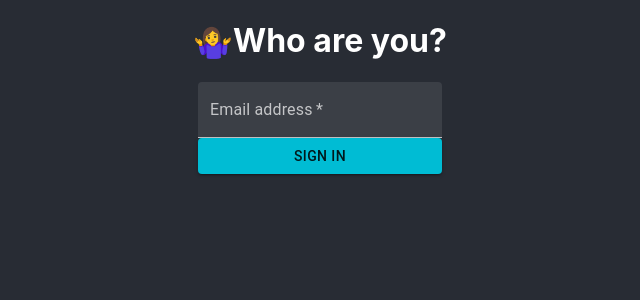
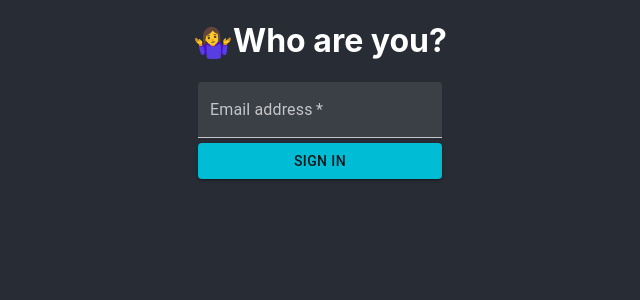
Before and after one commit to Fyvel/fy-shared-list, a React (Create React App) app: page /signin in a window 1280 px wide. Shown: the top 300 px of the page, without its empty margins (320-960 px from the left). Built offline with nearby package versions, Linux system fonts and the light colour scheme; no server answers.

Commit message:
setting up passwordless authentication

```diff
--- a/package.json
+++ b/package.json
@@ -25,7 +25,7 @@
     "typescript": "~3.7.2"
   },
   "scripts": {
-    "start": "react-scripts start",
+    "start": "react-scripts start .env",
     "build": "react-scripts build",
     "test": "react-scripts test",
     "eject": "react-scripts eject"
--- a/src/authentication/AuthContext.tsx
+++ b/src/authentication/AuthContext.tsx
@@ -1,14 +1,10 @@
 import React, { useState, useMemo, createContext } from "react"
+import { User } from "firebase/app"
 
-export type User = {
-    firstname: string,
-    lastname: string,
-    claims: { id: string, name: string }[]
-}
 
 export const initialAuthCtx = {
     user: null as User | null,
-    handleLogin: (user: User) => { },
+    handleLogin: (user: User | null) => { },
     handleLogout: () => { }
 }
 
--- a/src/components/Login/Login.module.scss
+++ b/src/components/Login/Login.module.scss
@@ -1,4 +1,8 @@
 .Form {
   display: flex;
   flex-flow: column nowrap;
+
+  .btn {
+    margin: 5px 0;
+  }
 }
--- a/src/components/Login/index.tsx
+++ b/src/components/Login/index.tsx
@@ -2,17 +2,17 @@ import React from 'react';
 import styles from './Login.module.scss'
 import { Button, TextField } from '@material-ui/core';
 import { useForm } from 'react-hook-form';
+import { stringify } from 'querystring';
 
 type Props = {
     handleLogin: (args: any) => void
 }
 export default function Login(props: Props) {
-    const { register, handleSubmit, watch, errors } = useForm()
+    const { register, handleSubmit } = useForm()
 
-    console.log(watch('email')) // watch input value by passing the name of it
-
-    const onSubmit = (data: any) => {
+    const onSubmit = (data: Record<string, any>) => {
         console.log(data)
+        props.handleLogin(data.email)
     }
 
     return (
@@ -25,21 +25,12 @@ export default function Login(props: Props) {
                 variant="filled"
                 type="email"
             />
-            <Button type="submit"
+            <Button className={styles.btn}
+                type="submit"
                 variant="contained"
                 color="primary">
                 SIGN IN
             </Button>
         </form>
     )
-    // return (
-    //     <>
-    //         <Button
-    //             variant="contained"
-    //             color="primary"
-    //             onClick={props.handleLogin}>
-    //             SIGN IN
-    //         </Button>
-    //     </>
-    // )
 }
--- a/src/containers/SignIn.tsx
+++ b/src/containers/SignIn.tsx
@@ -1,29 +1,71 @@
-import React from 'react';
-import { useAuthContext, User } from '../authentication';
+import React, { useState } from 'react';
+import { useAuthContext } from '../authentication';
 import Login from '../components/Login';
+import useFirebase from '../hooks/useFirebase';
+
+const SETTINGS = {
+    // Your redirect URL
+    url: 'http://localhost:3000/signin',
+    handleCodeInApp: true,
+}
 
 export default function SignIn({ callback }: { callback: () => void }) {
-    const { handleLogin } = useAuthContext()
+    const { user, handleLogin } = useAuthContext()
+    const { firebase } = useFirebase()
+    const [emailSent, setEmailSent] = useState(false)
+    const [error, setError] = useState('')
 
-    const signInHandler = () => {
-        handleLogin({
-            firstname: "Kakarot",
-            lastname: "Sangoku",
-            claims: [
-                {
-                    id: "HERO_ACCESS",
-                    name: "HERO"
+    const sendEmailLink = async (email: string) => {
+        debugger
+        const actionCodeSettings = { ...SETTINGS }
+        try {
+            await firebase.auth().sendSignInLinkToEmail(
+                email,
+                actionCodeSettings
+            )
+            window.localStorage.setItem('emailForSignIn', email)
+            setEmailSent(true)
+        } catch (err) {
+            console.log(err)
+            setError(err.message)
+        }
+    }
+    const confirmSignIn = async (url: string) => {
+        try {
+            if (firebase.auth().isSignInWithEmailLink(url)) {
+                const email = window.localStorage.getItem('emailForSignIn')
+                // If missing email, prompt user for it
+                if (!email) {
+                    window.alert('Please provide your email for confirmation !')
+                    throw new Error('An email address is required')
                 }
-            ]
-        })
-        return callback()
+                // Signin user and remove the email localStorage
+                const creds = await firebase.auth().signInWithEmailLink(email, url)
+
+                window.localStorage.removeItem('emailForSignIn')
+                handleLogin(creds.user)
+                return callback()
+            }
+        } catch (err) {
+            setError(err.message)
+        }
     }
+
     return (
         <>
             <h1>
                 <span role="img" aria-label="emoji">🤷‍♀️</span>
                 Who are you?
             </h1>
-            <Login handleLogin={signInHandler} />
+           {user
+                ? <>logged in</>
+                : <Login handleLogin={sendEmailLink} />}
+            {emailSent &&
+                (<>An email has been to your address</>)}
+            {error &&
+                (<>
+                    <p>Something went wrong...</p>
+                    <p>{error}</p>
+                </>)}
         </>)
 }
--- /dev/null
+++ b/src/hooks/useFirebase.ts
@@ -0,0 +1,10 @@
+import firebase from 'firebase';
+import { config } from '../firebase'
+
+export default function useFirebase(firebaseConfig = { ...config }) {
+    if (!firebase.apps.length) {
+        console.log('firebase init')
+        firebase.initializeApp(firebaseConfig)
+    }
+    return { firebase }
+}
--- a/src/hooks/useSharedList.ts
+++ b/src/hooks/useSharedList.ts
@@ -1,8 +1,5 @@
 import { useEffect, useState, useCallback } from "react"
-
-import firebase from 'firebase';
-import { config } from '../firebase'
-firebase.initializeApp(config)
+import useFirebase from "./useFirebase"
 
 const initialState = {
     id: 'todos',
@@ -25,6 +22,7 @@ export default function useSharedList() {
     const [list, setList] = useState(initialState)
     const [error, setError] = useState<Error>()
     const [loading, setLoading] = useState(false)
+    const { firebase } = useFirebase()
 
     const updateList = useCallback((newList: List) => {
         setList(newList)
```
Also changed, not shown: 2 other files (tests, documents, lock files or other folders).
